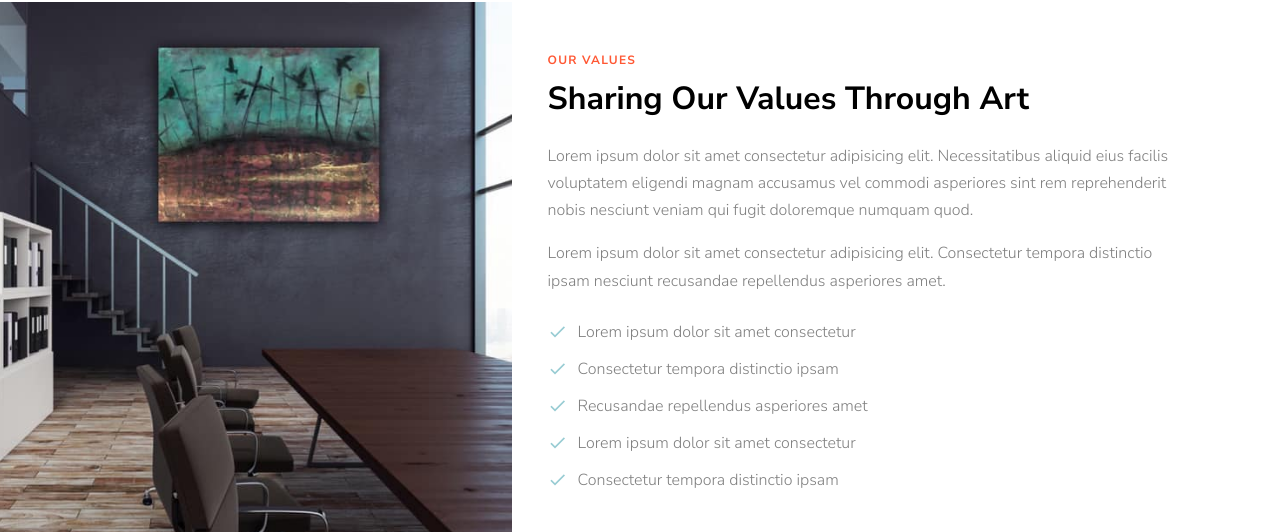
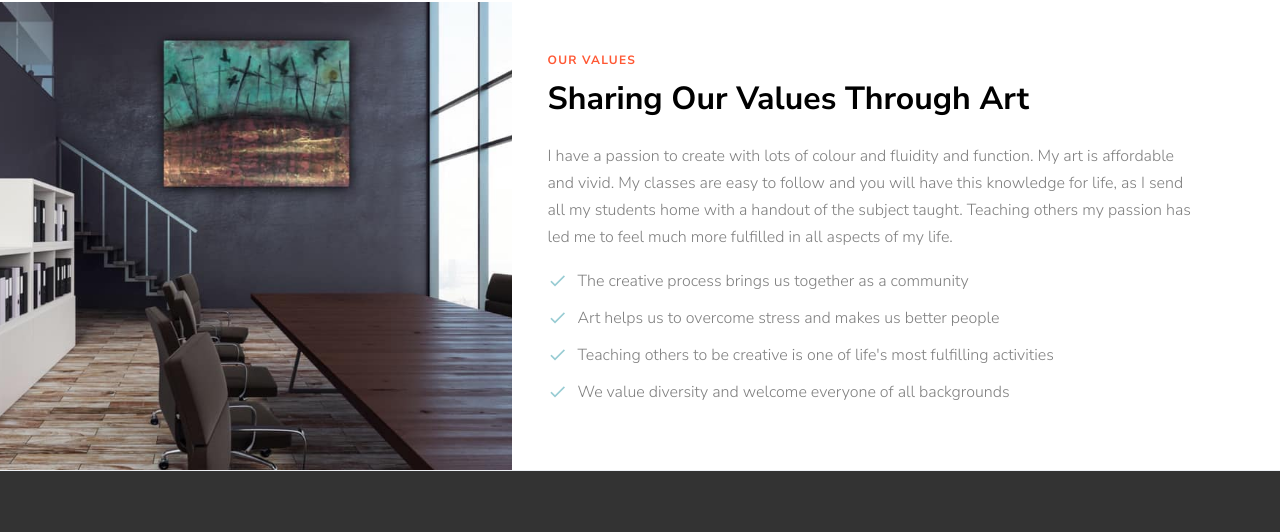
Before and after one commit to wilder-than-the-wind/wilder-than-the-wind.github.io, a plain HTML site: page about.html in a window 1280 px wide. Shown: the part 1529-2061 px from the top of the page. Drawn offline with nearby package versions, Linux system fonts and the light colour scheme; files whose address does not match are found by name; a web font is replaced by a local one.

Commit message:
Add files via upload

```diff
--- a/about.html
+++ b/about.html
@@ -119,15 +119,13 @@
           <div class="col-md-12 col-lg-7 ml-lg-auto py-5">
             <span class="sub-title">Our Values</span>
             <h2 class="font-weight-bold text-black font-secondary mb-4">Sharing Our Values Through Art</h2>
-            <p>Lorem ipsum dolor sit amet consectetur adipisicing elit. Necessitatibus aliquid eius facilis voluptatem eligendi magnam accusamus vel commodi asperiores sint rem reprehenderit nobis nesciunt veniam qui fugit doloremque numquam quod.</p>
-            <p class="mb-4">Lorem ipsum dolor sit amet consectetur adipisicing elit. Consectetur tempora distinctio ipsam nesciunt recusandae repellendus asperiores amet.</p>
+            <p>I have a passion to create with lots of colour and fluidity and function. My art is affordable and vivid. My classes are easy to follow and you will have this knowledge for life, as I send all my students home with a handout of the subject taught. Teaching others my passion has led me to feel much more fulfilled in all aspects of my life.</p>
 
             <ul class="list-unstyled ul-check primary">
-              <li>Lorem ipsum dolor sit amet consectetur</li>
-              <li>Consectetur tempora distinctio ipsam</li>
-              <li>Recusandae repellendus asperiores amet</li>
-              <li>Lorem ipsum dolor sit amet consectetur</li>
-              <li>Consectetur tempora distinctio ipsam</li>
+              <li>The creative process brings us together as a community</li>
+              <li>Art helps us to overcome stress and makes us better people</li>
+              <li>Teaching others to be creative is one of life's most fulfilling activities</li>
+              <li>We value diversity and welcome everyone of all backgrounds</li>
             </ul>
           </div>
         </div>
```
Also changed, not shown: blog.html (+3 -0 lines).
